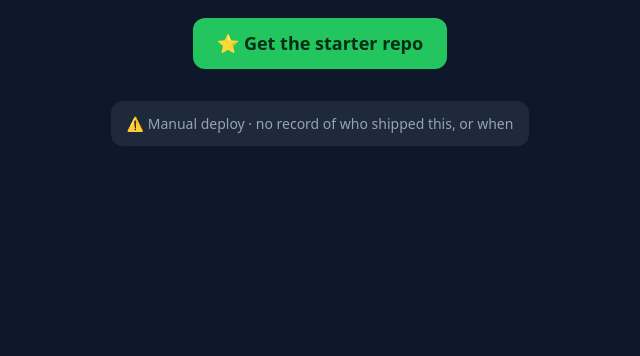
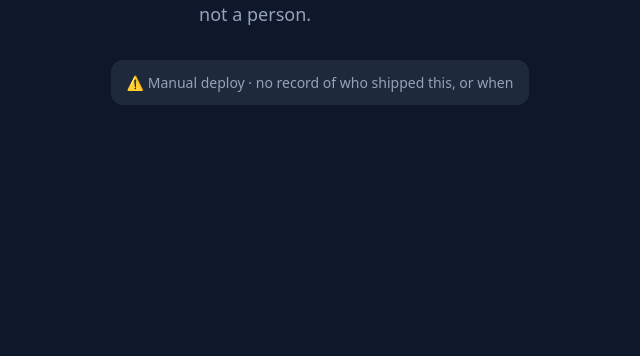
Before and after one commit to venketraj/kls-cicd-demo, a website: page site/index.html in a window 1280 px wide. Shown: the part 444-800 px from the top of the page, without its empty margins (320-960 px from the left). Drawn offline with Linux system fonts and the light colour scheme; no server answers.

Commit message:
Revert "REQ-001: add call-to-action button"
This reverts commit 9fc5eed1bdb40536eaeea7be70116c68fb628722.

```diff
--- a/site/content.json
+++ b/site/content.json
@@ -1,7 +1,5 @@
 {
   "emoji": "👋",
   "headline": "CI/CD is magic",
-  "subtitle": "This page is deployed by a pipeline, not a person.",
-  "ctaText": "⭐ Get the starter repo",
-  "ctaUrl": "https://github.com/venketraj/kls-cicd-demo"
+  "subtitle": "This page is deployed by a pipeline, not a person."
 }
--- a/site/index.html
+++ b/site/index.html
@@ -15,11 +15,6 @@
     #emoji { font-size: 72px; line-height: 1; }
     h1 { font-size: clamp(32px, 9vw, 64px); line-height: 1.1; margin: 16px 0 8px; overflow-wrap: anywhere; }
     #subtitle { color: var(--muted); font-size: 18px; margin: 0 0 32px; max-width: 32ch; }
-    #cta {
-      display: inline-flex; align-items: center; min-height: 48px; padding: 12px 24px; margin: 0 0 32px;
-      border-radius: 12px; background: var(--ok); color: #052e16; font-weight: 700; font-size: 18px; text-decoration: none;
-    }
-    #cta[hidden] { display: none; }
     #version {
       background: var(--card); border-radius: 12px; padding: 12px 16px; font-size: 14px; color: var(--muted); max-width: 100%;
     }
@@ -45,7 +40,6 @@
     <div id="emoji">⏳</div>
     <h1 id="headline">Loading…</h1>
     <p id="subtitle"></p>
-    <a id="cta" target="_blank" rel="noopener" hidden></a>
   </main>
   <div id="version"></div>
 
@@ -80,9 +74,6 @@
         $('emoji').textContent = content.emoji || '';
         $('headline').textContent = content.headline;
         $('subtitle').textContent = content.subtitle || '';
-        $('cta').textContent = content.ctaText || '';
-        $('cta').href = content.ctaUrl || '';
-        $('cta').hidden = !(content.ctaText && content.ctaUrl);
       } catch (err) {
         document.body.classList.add('broken');
         $('emoji').textContent = '💥';
```
Also changed, not shown: test/site.test.js (+0 -16 lines).
